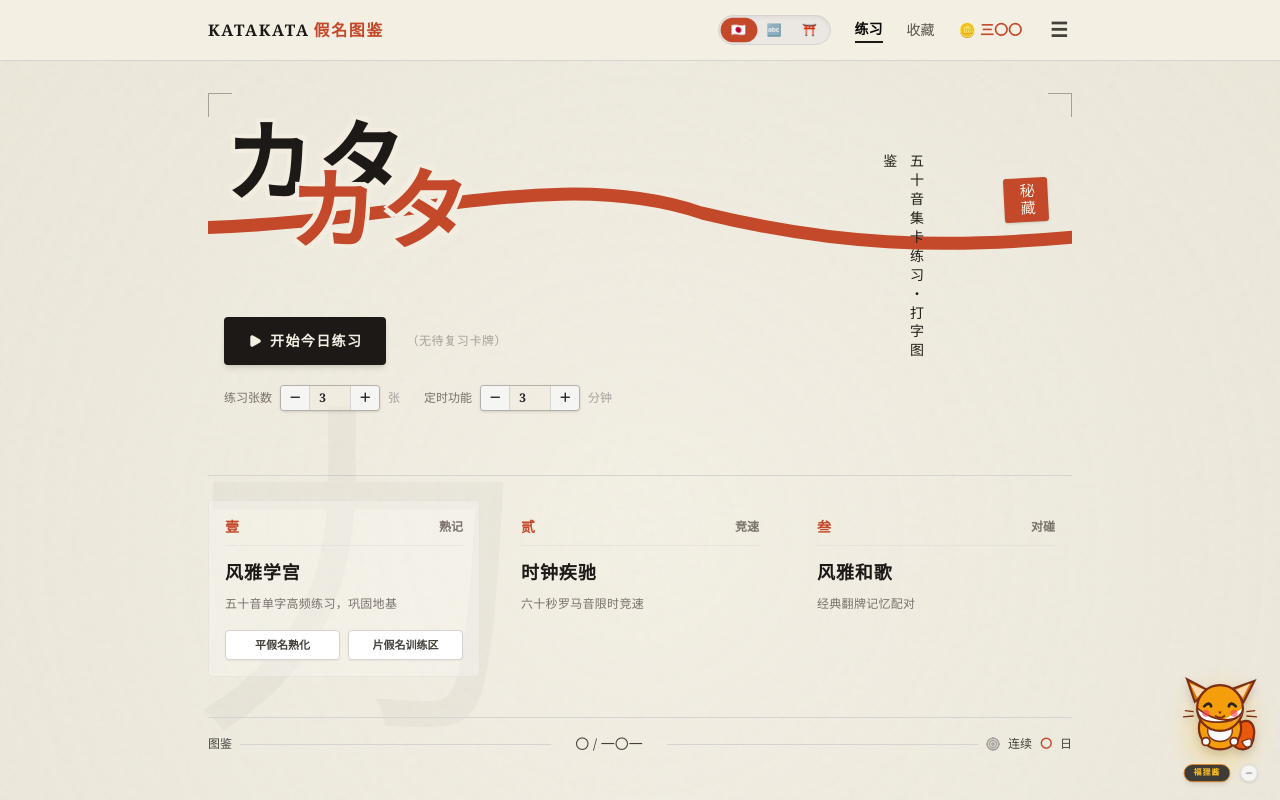
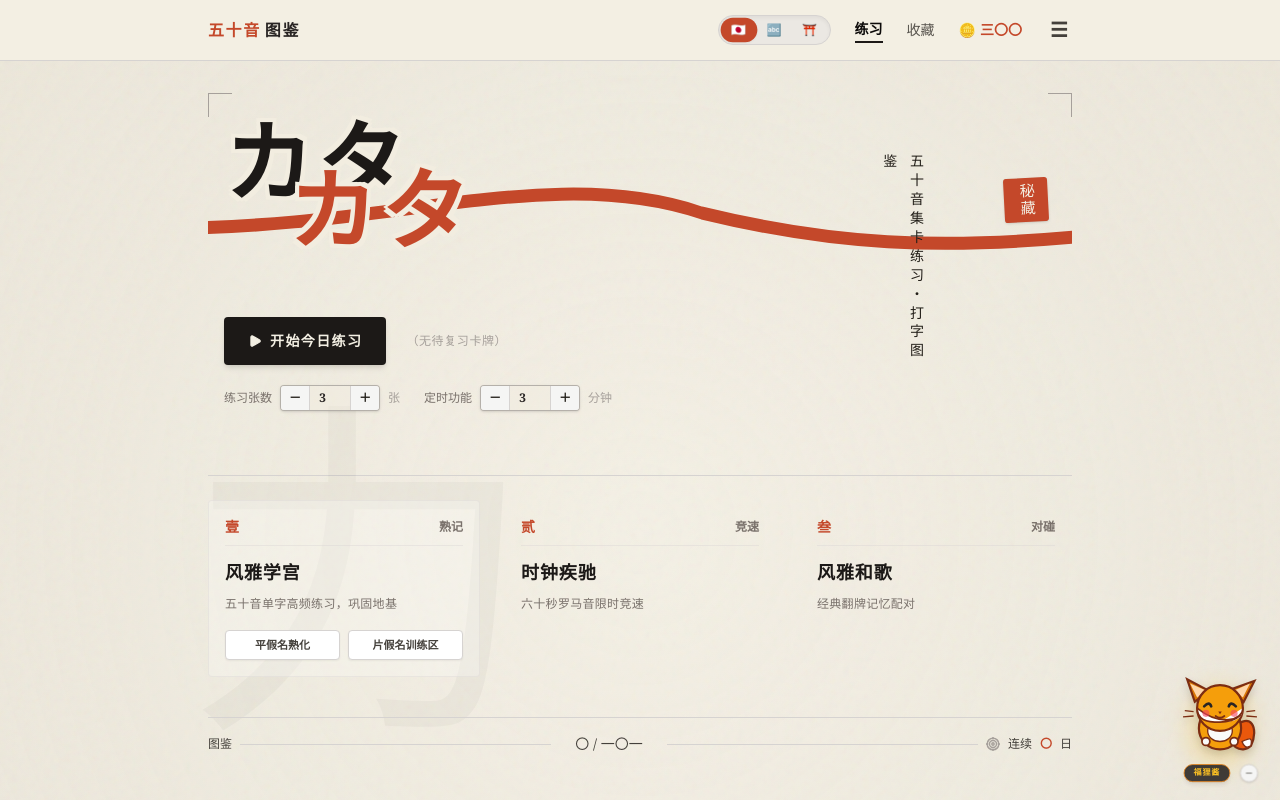
Before and after one commit to 926-ship-it/Katakata, a React (Vite) app: page / in a window 1280 px wide. Shown: the top 800 px of the page. Built offline with nearby package versions, Linux system fonts and the light colour scheme.

Commit message:
chore: rename application to 五十音图鉴
Update application title, metadata, and header branding to reflect the new Chinese name for better clarity and accessibility.

```diff
--- a/index.html
+++ b/index.html
@@ -3,7 +3,7 @@
   <head>
     <meta charset="UTF-8" />
     <meta name="viewport" content="width=device-width, initial-scale=1.0" />
-    <title>Katakata「カタカタ」五十音图鉴</title>
+    <title>五十音图鉴 - 日语假名与和风词汇熟化</title>
   </head>
   <body>
     <div id="root"></div>
--- a/metadata.json
+++ b/metadata.json
@@ -1,5 +1,5 @@
 {
-  "name": "Katakata「カタカタ」",
+  "name": "五十音图鉴",
   "description": "Katakata「カタカタ」五十音集卡练习。融合人名物品收集与五十音深度练习的游戏化应用，自定练习时长，纯正日系复古打字机质感，双模式打字与手写描红任意切换，结合丰富卡牌库温故知新。",
   "requestFramePermissions": [],
   "majorCapabilities": ["MAJOR_CAPABILITY_SERVER_SIDE_GEMINI_API"]
--- a/src/App.tsx
+++ b/src/App.tsx
@@ -586,8 +586,8 @@ export default function App() {
             onClick={() => { if (currentPage !== "training") { setCurrentPage("start"); setIsDrawerOpen(false); } }}
             className="flex items-center gap-1 cursor-pointer shrink-0 font-serif font-black tracking-wider sm:tracking-widest text-stone-900 text-xs sm:text-sm md:text-base uppercase"
           >
-            <span className="hidden sm:inline">KATAKATA </span>
-            <span className="text-[#C4482A]">假名图鉴</span>
+            <span className="text-[#C4482A] font-bold">五十音</span>
+            <span className="text-stone-800">图鉴</span>
           </div>
 
           <div className="flex items-center gap-1.5 xs:gap-2.5 sm:gap-4 md:gap-6 shrink-0 font-serif text-[11px] sm:text-xs md:text-sm text-stone-700">
```
